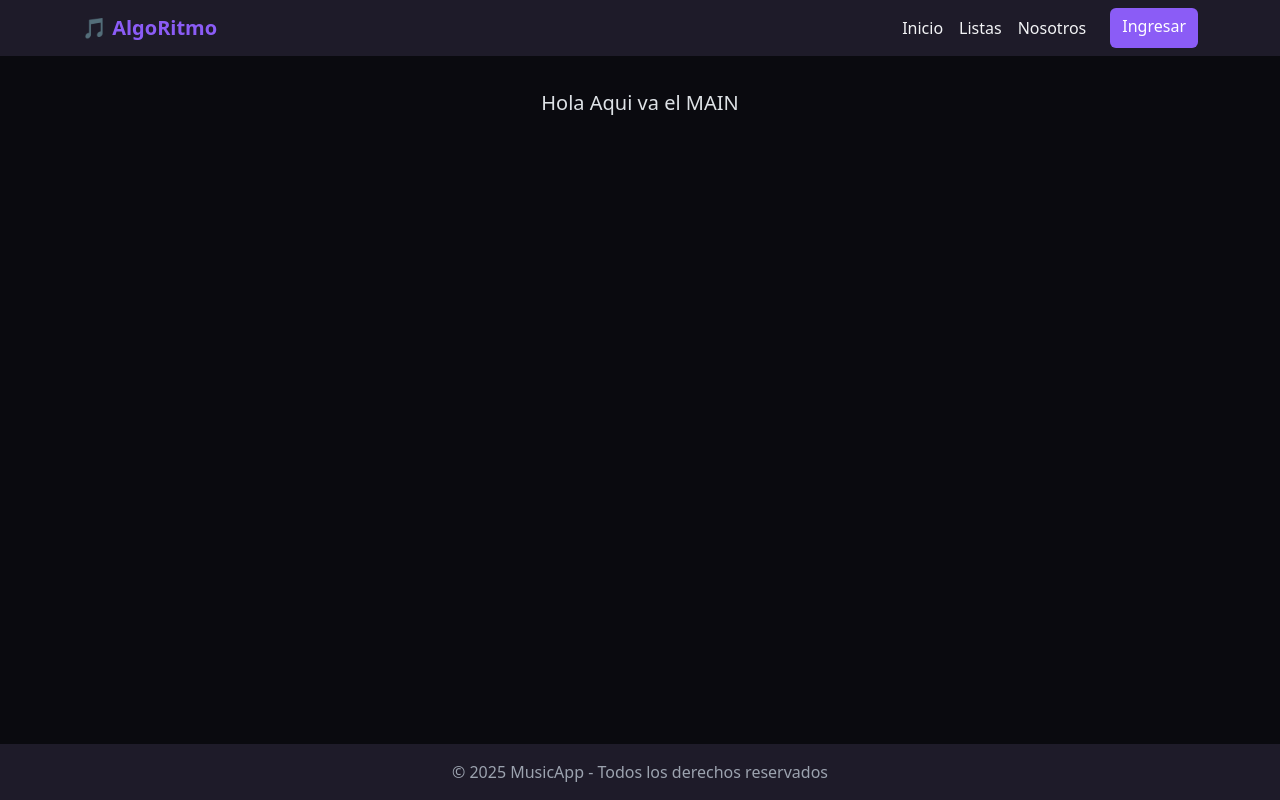
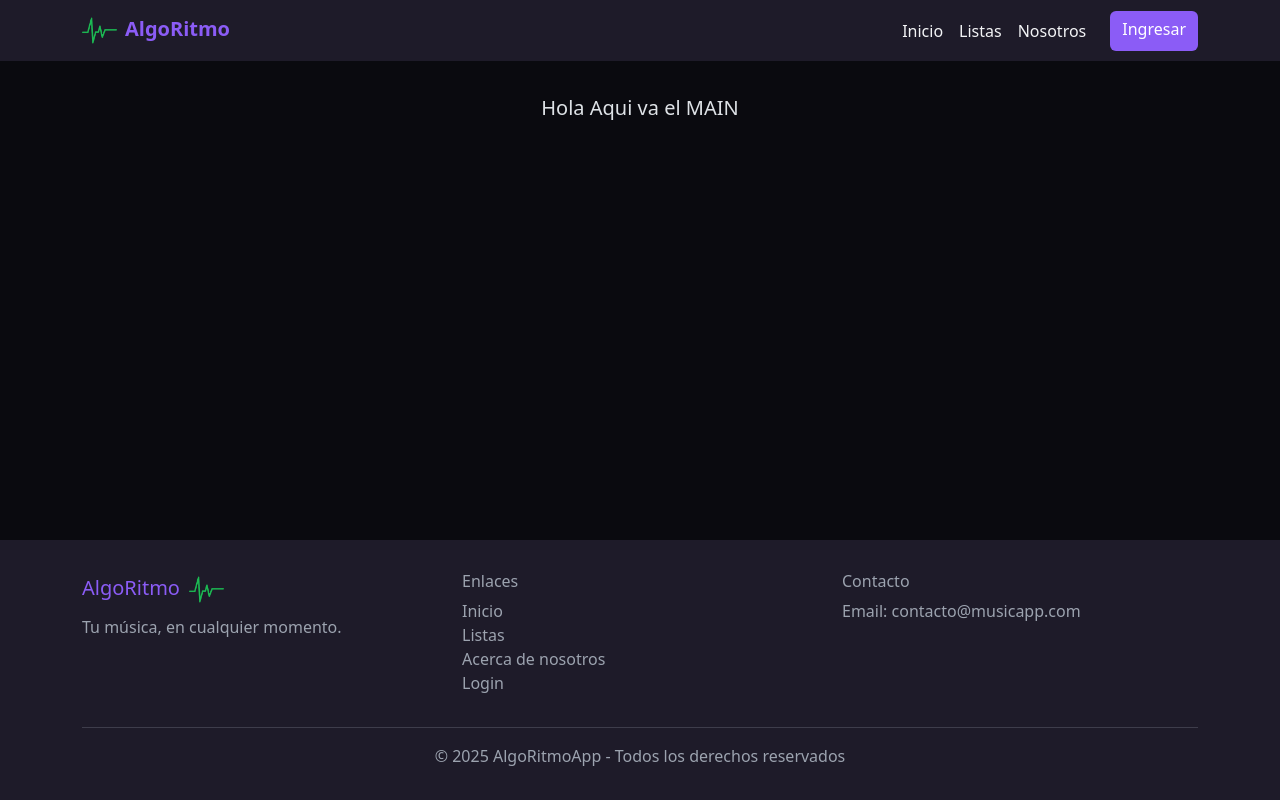
Before and after one commit to masheee/AlgoRitmo, a React (Vite) app: page / in a window 1280 px wide. Built offline with nearby package versions, Linux system fonts and the light colour scheme.

Commit message:
se cambio a color verde el logo de AlgoRitmo

```diff
--- a/index.html
+++ b/index.html
@@ -4,7 +4,7 @@
     <meta charset="UTF-8" />
     <meta name="description" content="Streaming de musica"/>
     <meta name="author" content="Maximiliano Gómez Tolrá, José Ledesma Padilla, Mariano Juarez, Maximiliano Brian Guerrero, Paula Cecilia Cabana, Sebastian Flomenbaum"/>
-    <link rel="icon" type="image/svg+xml" href="/vite.svg"/>
+    <link rel="icon" type="image/svg+xml" href="/1233.png"/>
     <meta name="viewport" content="width=device-width, initial-scale=1.0" />
     <title>AlgoRitmo</title>
   </head>
--- a/package.json
+++ b/package.json
@@ -14,6 +14,7 @@
     "bootstrap-icons": "^1.13.1",
     "react": "^19.1.1",
     "react-bootstrap": "^2.10.10",
+    "react-bootstrap-icons": "^1.11.6",
     "react-dom": "^19.1.1",
     "react-hook-form": "^7.62.0",
     "react-router-dom": "^7.8.2",
--- a/src/App.jsx
+++ b/src/App.jsx
@@ -1,4 +1,3 @@
-import { Container, Button, Card } from "react-bootstrap";
 import Menu from "./shared/Menu";
 import Footer from "./shared/Footer";
 import Main from "./components/Main"
@@ -7,7 +6,7 @@ export default function AppLayout() {
   return (
     <>
       <Menu />
-      <Main></Main>
+      <Main/>
       <Footer />
     </>
   );
--- a/src/components/Main.jsx
+++ b/src/components/Main.jsx
@@ -7,7 +7,7 @@ const Main = () => {
     <>
       <main style={{ padding: "2rem 0", flex: "1" }}>
         <Container>
-          <p className="text-center fs-5 ">Hola Aqui va el MAIN</p>
+          <p className="text-center fs-5">Hola Aqui va el MAIN</p>
         </Container>
       </main>
     </>
--- a/src/shared/Footer.jsx
+++ b/src/shared/Footer.jsx
@@ -1,4 +1,5 @@
-import { Container } from "react-bootstrap";
+import { Container, Row, Col } from "react-bootstrap";
+import { Github, Instagram, Linkedin } from "react-bootstrap-icons";
 import "../index.css";
 
 const Footer = () => {
@@ -7,13 +8,60 @@ const Footer = () => {
       style={{
         backgroundColor: "var(--color-surface)",
         color: "var(--color-muted)",
-        padding: "1rem",
-        textAlign: "center",
+        padding: "2rem 0",
+        marginTop: "auto",
       }}
     >
       <Container>
-        <p style={{ margin: 0 }}>
-          © 2025 MusicApp - Todos los derechos reservados
+        <Row>
+          {/* Sección 1: Marca */}
+          <Col md={4}>
+            <h5 style={{ color: "var(--color-primary)" }}>AlgoRitmo <img
+            src="/1233.png"
+            alt=" AlgoRitmo Icon"
+            style={{
+              width: "35px",
+              height: "35px",
+            }}
+            className="ms-1"
+          /></h5>
+            <p>Tu música, en cualquier momento.</p>
+          </Col>
+
+          {/* Sección 2: Navegación */}
+          <Col md={4}>
+            <h6>Enlaces</h6>
+            <ul style={{ listStyle: "none", padding: 0 }}>
+              <li><a href="/" style={{ color: "var(--color-muted)", textDecoration: "none" }}>Inicio</a></li>
+              <li><a href="/catalogo" style={{ color: "var(--color-muted)", textDecoration: "none" }}>Listas</a></li>
+              <li><a href="/about" style={{ color: "var(--color-muted)", textDecoration: "none" }}>Acerca de nosotros</a></li>
+              <li><a href="/login" style={{ color: "var(--color-muted)", textDecoration: "none" }}>Login</a></li>
+            </ul>
+          </Col>
+
+          {/* Sección 3: Contacto + Redes */}
+          <Col md={4}>
+            <h6>Contacto</h6>
+            <p>Email: contacto@musicapp.com</p>
+
+            <div style={{ display: "flex", gap: "1rem", marginTop: "0.5rem" }}>
+              <a href="https://github.com" target="_blank" rel="noopener noreferrer" style={{ color: "var(--color-muted)", fontSize: "1.5rem" }}>
+                <Github />
+              </a>
+              <a href="https://instagram.com" target="_blank" rel="noopener noreferrer" style={{ color: "var(--color-muted)", fontSize: "1.5rem" }}>
+                <Instagram />
+              </a>
+              <a href="https://linkedin.com" target="_blank" rel="noopener noreferrer" style={{ color: "var(--color-muted)", fontSize: "1.5rem" }}>
+                <Linkedin />
+              </a>
+            </div>
+          </Col>
+        </Row>
+
+        <hr style={{ borderColor: "var(--color-muted)" }} />
+
+        <p className="text-center" style={{ margin: 0 }}>
+          © 2025 AlgoRitmoApp - Todos los derechos reservados
         </p>
       </Container>
     </footer>
--- a/src/shared/Menu.jsx
+++ b/src/shared/Menu.jsx
@@ -1,28 +1,50 @@
-import Nav from 'react-bootstrap/Nav';
-import Navbar from 'react-bootstrap/Navbar';
-import Container from 'react-bootstrap/Container';
-import Button from 'react-bootstrap/Button';
+import Nav from "react-bootstrap/Nav";
+import Navbar from "react-bootstrap/Navbar";
+import Container from "react-bootstrap/Container";
+import Button from "react-bootstrap/Button";
 import "../index.css";
 
 const Menu = () => {
   return (
-    <Navbar expand="lg" style={{ backgroundColor: "var(--color-surface)" }} variant="dark">
+    <Navbar
+      expand="lg"
+      style={{ backgroundColor: "var(--color-surface)" }}
+      variant="dark"
+    >
       <Container>
-        <Navbar.Brand href="/" style={{ color: "var(--color-primary)", fontWeight: "bold" }}>
-          🎵 AlgoRitmo
+        <Navbar.Brand
+          href="/"
+          style={{ color: "var(--color-primary)", fontWeight: "bold" }}
+        >
+          <img
+            src="/1233.png"
+            alt=" AlgoRitmo Icon"
+            style={{
+              width: "35px",
+              height: "35px",
+            }}
+            className="me-2"
+          />
+          AlgoRitmo
         </Navbar.Brand>
         <Navbar.Toggle aria-controls="basic-navbar-nav" />
         <Navbar.Collapse id="basic-navbar-nav">
           <Nav className="ms-auto">
-            <Nav.Link href="/" style={{ color: "var(--color-text)" }}>Inicio</Nav.Link>
-            <Nav.Link href="/catalogo" style={{ color: "var(--color-text)" }}>Listas</Nav.Link>
-            <Nav.Link href="/nosotros" style={{ color: "var(--color-text)" }}>Nosotros</Nav.Link>
+            <Nav.Link href="/" style={{ color: "var(--color-text)" }}>
+              Inicio
+            </Nav.Link>
+            <Nav.Link href="/catalogo" style={{ color: "var(--color-text)" }}>
+              Listas
+            </Nav.Link>
+            <Nav.Link href="/nosotros" style={{ color: "var(--color-text)" }}>
+              Nosotros
+            </Nav.Link>
             <Button
               href="/login"
               style={{
                 marginLeft: "1rem",
                 backgroundColor: "var(--color-primary)",
-                border: "none"
+                border: "none",
               }}
             >
               Ingresar
```
Also changed, not shown: public/1233.png, 1 other file (tests, documents, lock files or other folders).
